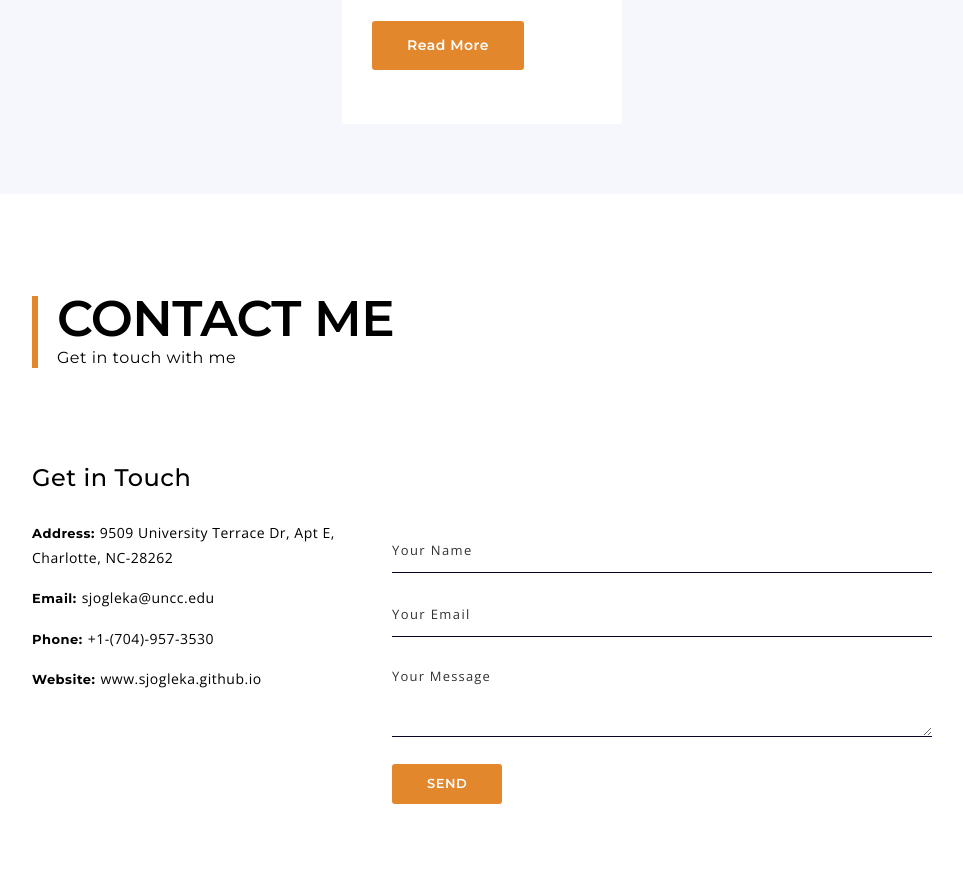
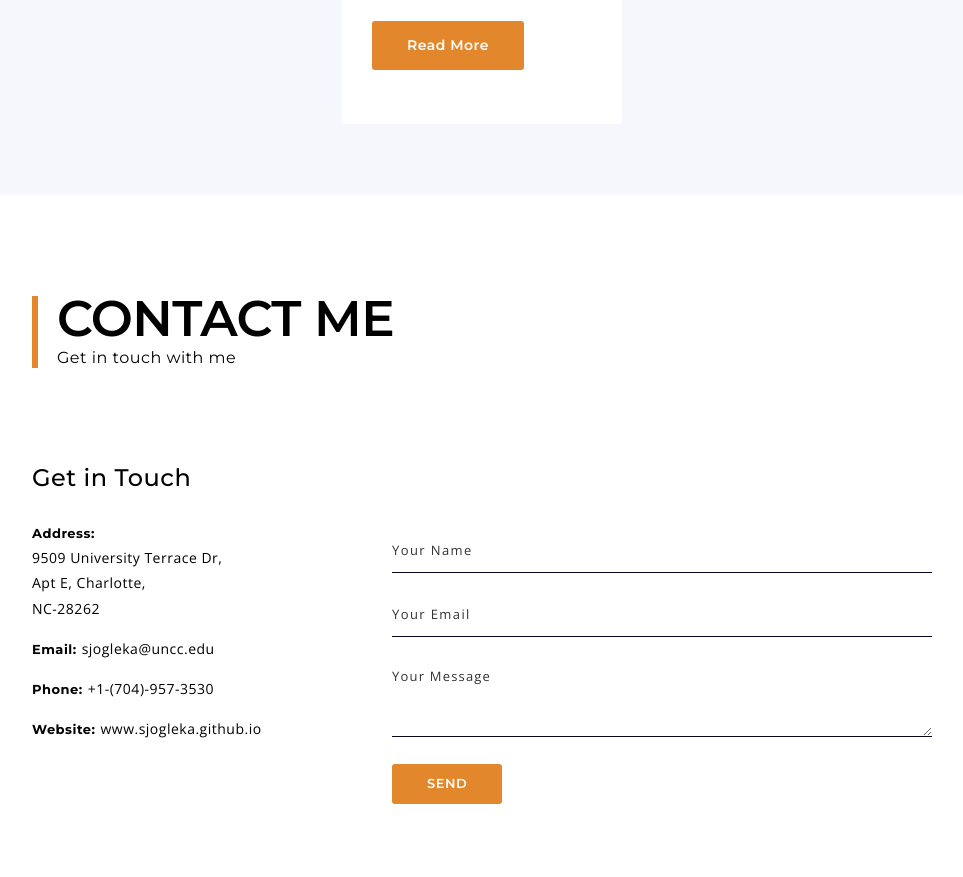
Before and after one commit to sjogleka/sjogleka.github.io, a plain HTML site: page index.html in a window 1280 px wide. Shown: the part 8606-9483 px from the top of the page, without its empty margins (308-1271 px from the left). Drawn offline with nearby package versions, Linux system fonts and the light colour scheme; no server answers; a script that the page names is missing.

Commit message:
change in address

```diff
--- a/index.html
+++ b/index.html
@@ -923,7 +923,7 @@
 									</div>
 									<div class="short_info_wrap">
 										<ul>
-											<li><p><label>Address:</label><span>9509 University Terrace Dr, Apt E, Charlotte, NC-28262</span></p></li>
+											<li><p><label>Address:</label><span><br>9509 University Terrace Dr,<br> Apt E, Charlotte,<br>NC-28262</span></p></li>
 											<li><p><label>Email:</label><span><a href="mailto:sjogleka@uncc.edu">sjogleka@uncc.edu</a></span></p></li>
 											<li><p><label>Phone:</label><span>+1-(704)-957-3530</span></p></li>
 											<li><p><label>Website:</label><span><a href="https://sjogleka.github.io">www.sjogleka.github.io</a></span></p></li>
```
